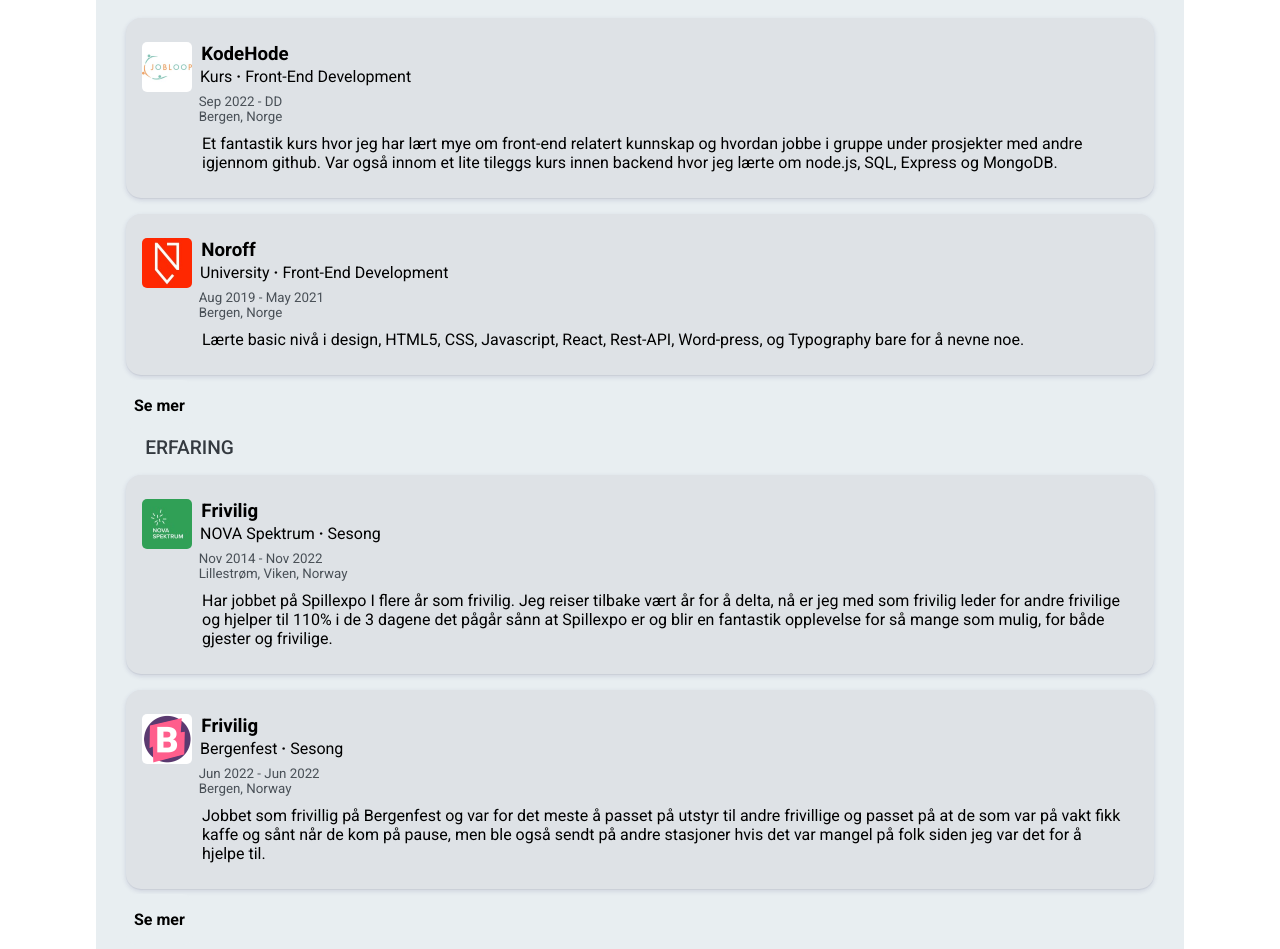
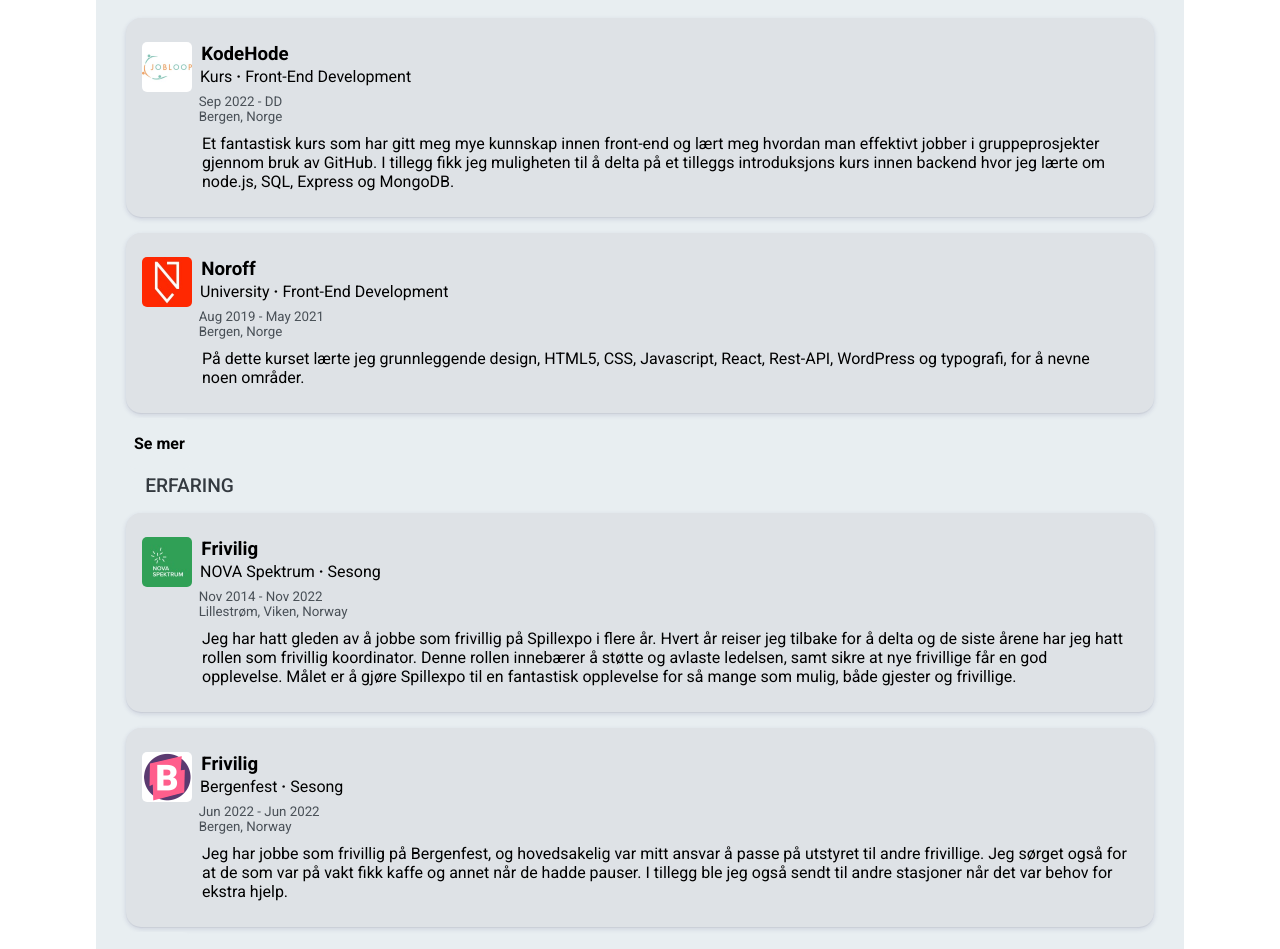
Before and after one commit to H3X-C0DE/Hex-Portfolio, a React (Create React App) app: page / in a window 1280 px wide. Shown: the part 1621-2570 px from the top of the page. Built offline with nearby package versions, Linux system fonts and the light colour scheme.

Commit message:
Updated Descriptions

```diff
--- a/src/Components/Cv.jsx
+++ b/src/Components/Cv.jsx
@@ -31,12 +31,13 @@ export default function Cv() {
                   </p>
                   <p className="cv-card-info">Sep 2022 - DD</p>
                   <p className="cv-card-info">Bergen, Norge</p>
-                  <p>
-                    Et fantastik kurs hvor jeg har lært mye om front-end
-                    relatert kunnskap og hvordan jobbe i gruppe under prosjekter
-                    med andre igjennom github. Var også innom et lite tileggs
-                    kurs innen backend hvor jeg lærte om node.js, SQL, Express
-                    og MongoDB.
+                  <p className="cv-card-p">
+                    Et fantastisk kurs som har gitt meg mye kunnskap innen
+                    front-end og lært meg hvordan man effektivt jobber i
+                    gruppeprosjekter gjennom bruk av GitHub. I tillegg fikk jeg
+                    muligheten til å delta på et tilleggs introduksjons kurs
+                    innen backend hvor jeg lærte om node.js, SQL, Express og
+                    MongoDB.
                   </p>
                 </div>
               </div>
@@ -52,9 +53,10 @@ export default function Cv() {
                     </p>
                     <p className="cv-card-info">Aug 2019 - May 2021</p>
                     <p className="cv-card-info">Bergen, Norge</p>
-                    <p>
-                      Lærte basic nivå i design, HTML5, CSS, Javascript, React,
-                      Rest-API, Word-press, og Typography bare for å nevne noe.
+                    <p className="cv-card-p">
+                      På dette kurset lærte jeg grunnleggende design, HTML5,
+                      CSS, Javascript, React, Rest-API, WordPress og typografi,
+                      for å nevne noen områder.
                     </p>
                   </div>
                 </div>
@@ -71,12 +73,14 @@ export default function Cv() {
                       </p>
                       <p className="cv-card-info">Aug 2015 - Jun 2017</p>
                       <p className="cv-card-info">Bergen, Hordaland, Norge</p>
-                      <p>
-                        tok opp 3rd året mitt på VGS for å fikse karakterer mens
-                        jeg gjorde noe jeg var interesert i samtidig. Så ble mye
-                        design innen f.eks product embalasje, plakat også fikk
-                        jeg lært meg videoredigering samt forbedret meg innen
-                        bilde redigering.
+                      <p className="cv-card-p">
+                        Jeg valgte å ta opp tredje året mitt på videregående
+                        skole for å forbedre karakterene mine samtidig som jeg
+                        kunne jobbe med noe jeg var interessert i. I løpet av
+                        denne perioden fokuserte jeg mye på design, spesielt
+                        innenfor produktemballasje og plakater. I tillegg lærte
+                        jeg videoredigering og forbedret mine ferdigheter innen
+                        bildebehandling.
                       </p>
                     </div>
                   </div>
@@ -91,10 +95,12 @@ export default function Cv() {
                       <p className="cv-card-info">
                         Sarpsborg, Østlandet, Norge
                       </p>
-                      <p>
-                        Lærte blant annet farge teori, komposison, Typography,
-                        Photograpy og annet mix media og ikke minst samarbeid
-                        med andre.
+                      <p className="cv-card-p">
+                        Da jeg gikk på folkehøyskolen, fikk jeg muligheten til å
+                        lære om ulike emner, blant annet fargeteori,
+                        komposisjon, typografi, fotografering og andre former
+                        for multimediaproduksjon. I tillegg var det fokus på
+                        samarbeid med andre og utvikling av sosiale ferdigheter.
                       </p>
                     </div>
                   </div>
@@ -115,13 +121,14 @@ export default function Cv() {
                   </p>
                   <p className="cv-card-info">Nov 2014 - Nov 2022 </p>
                   <p className="cv-card-info">Lillestrøm, Viken, Norway</p>
-                  <p>
-                    Har jobbet på Spillexpo I flere år som frivilig. Jeg reiser
-                    tilbake vært år for å delta, nå er jeg med som frivilig
-                    leder for andre frivilige og hjelper til 110% i de 3 dagene
-                    det pågår sånn at Spillexpo er og blir en fantastik
-                    opplevelse for så mange som mulig, for både gjester og
-                    frivilige.
+                  <p className="cv-card-p">
+                    Jeg har hatt gleden av å jobbe som frivillig på Spillexpo i
+                    flere år. Hvert år reiser jeg tilbake for å delta og de
+                    siste årene har jeg hatt rollen som frivillig koordinator.
+                    Denne rollen innebærer å støtte og avlaste ledelsen, samt
+                    sikre at nye frivillige får en god opplevelse. Målet er å
+                    gjøre Spillexpo til en fantastisk opplevelse for så mange
+                    som mulig, både gjester og frivillige.
                   </p>
                 </div>
               </div>
@@ -135,12 +142,12 @@ export default function Cv() {
                 </p>
                 <p className="cv-card-info">Jun 2022 - Jun 2022 </p>
                 <p className="cv-card-info">Bergen, Norway</p>
-                <p>
-                  Jobbet som frivillig på Bergenfest og var for det meste å
-                  passet på utstyr til andre frivillige og passet på at de som
-                  var på vakt fikk kaffe og sånt når de kom på pause, men ble
-                  også sendt på andre stasjoner hvis det var mangel på folk
-                  siden jeg var det for å hjelpe til.
+                <p className="cv-card-p">
+                  Jeg har jobbe som frivillig på Bergenfest, og hovedsakelig var
+                  mitt ansvar å passe på utstyret til andre frivillige. Jeg
+                  sørget også for at de som var på vakt fikk kaffe og annet når
+                  de hadde pauser. I tillegg ble jeg også sendt til andre
+                  stasjoner når det var behov for ekstra hjelp.
                 </p>
               </div>
             </div>
@@ -158,11 +165,12 @@ export default function Cv() {
                         Jun 2021 - Aug 2021 · 3 mos
                       </p>
                       <p className="cv-card-info">Bergen, Norge</p>
-                      <p>
-                        Jeg lagde componenter til web-Appen deres i typescript
-                        og jobbet med design til sider som ikke var laget enda
-                        som for ekempel email verification landings side og
-                        lignende.
+                      <p className="cv-card-p">
+                        Jeg hadde en sommerjobb der jeg jobbet med å lage
+                        komponenter til deres webapp i TypeScript. I tillegg
+                        fikk jeg også ansvaret med å designe sider som ennå ikke
+                        var utviklet, som for eksempel en landingsside for
+                        e-postbekreftelse og lignende.
                       </p>
                     </div>
                   </div>
```
Also changed, not shown: src/Components/Projects.jsx (+43 -31 lines).
